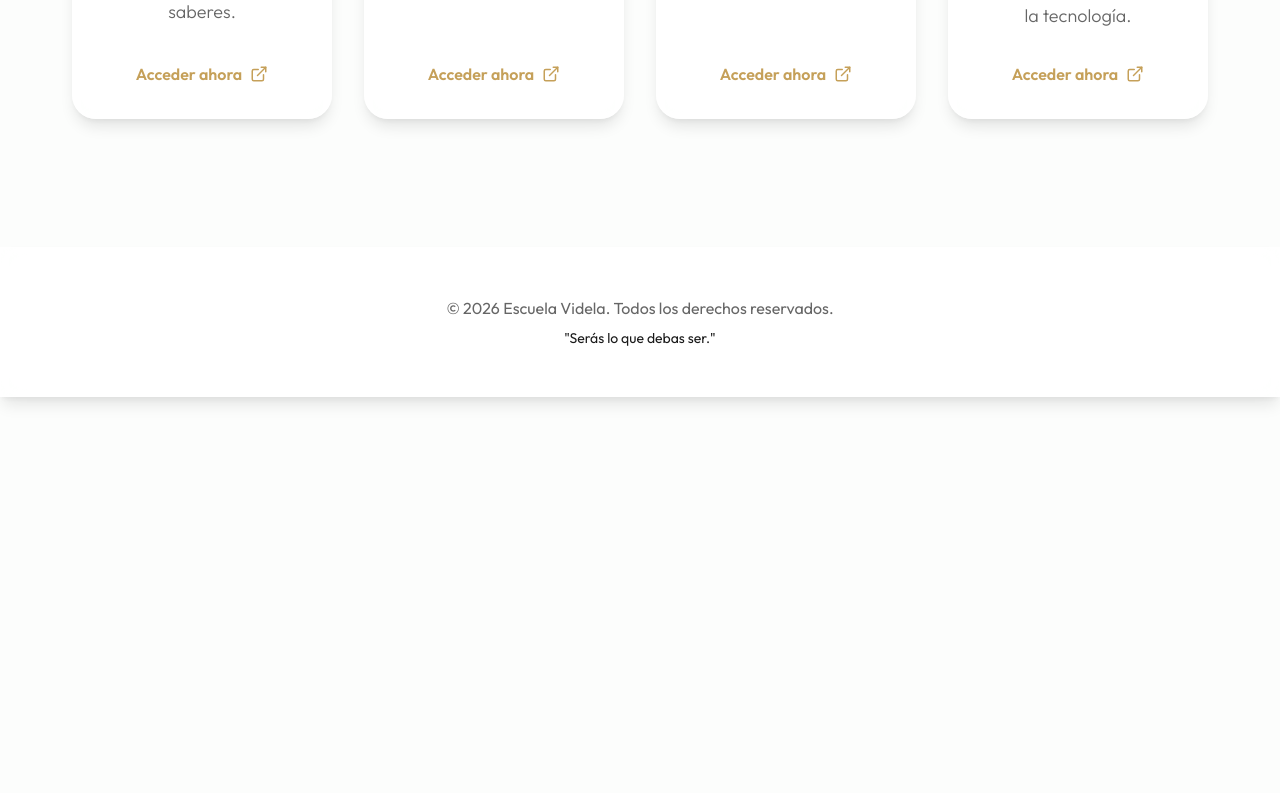
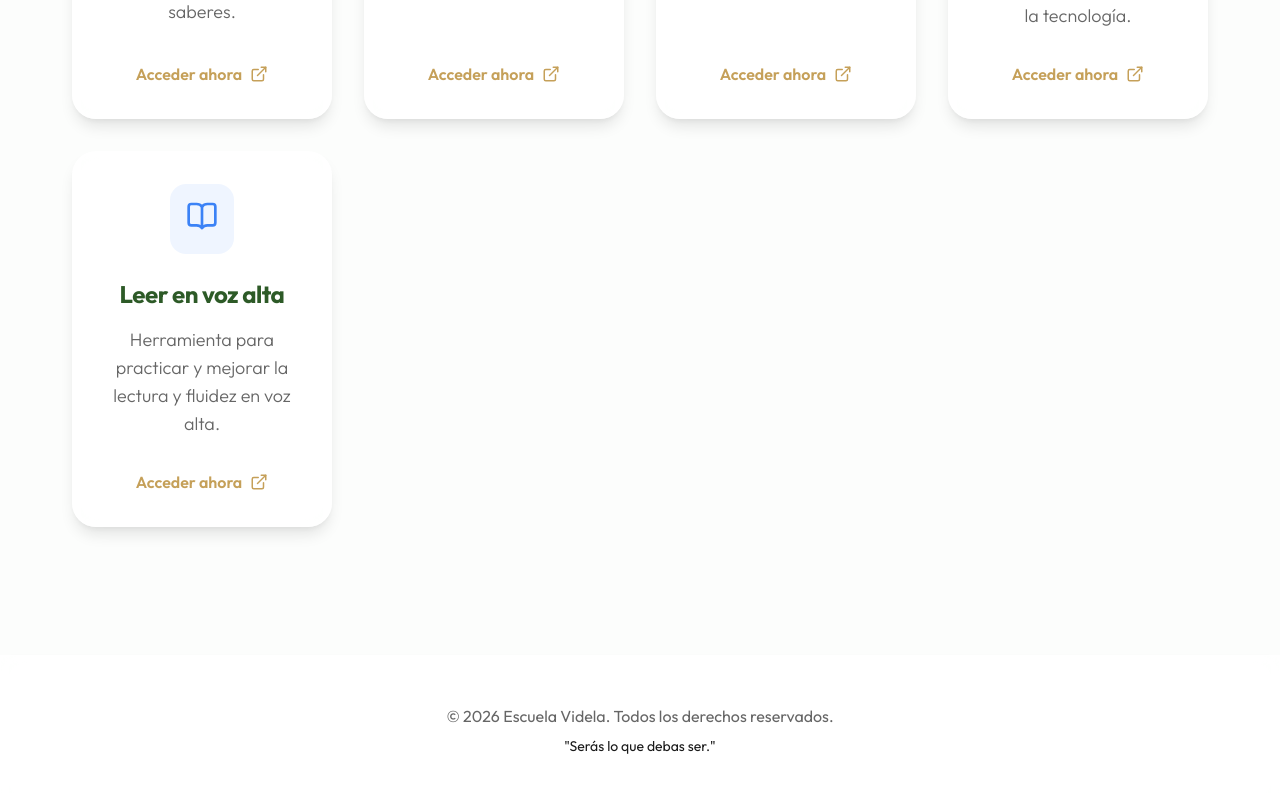
Before and after one commit to JuanQuiroga95/Universo-Videliano, a React (Vite) app: page / in a window 1280 px wide. Shown: the part 899-1692 px from the top of the page. Before the commit the page ends 1296 px from the top, so only its background shows below. Built offline with nearby package versions, Linux system fonts and the light colour scheme.

Commit message:
Agrega herramienta Leer en voz alta

```diff
--- a/src/App.tsx
+++ b/src/App.tsx
@@ -1,5 +1,5 @@
 import React, { useState } from 'react';
-import { ExternalLink, GraduationCap, Users, Heart, Smartphone, FileText } from 'lucide-react';
+import { ExternalLink, GraduationCap, Users, Heart, Smartphone, FileText, BookOpen } from 'lucide-react';
 import './App.css';
 import Informe from './components/Informe';
 
@@ -44,6 +44,13 @@ const appLinks: AppLink[] = [
     url: "https://test-bienestar.vercel.app/",
     icon: <Smartphone size={32} />,
     color: "#8B5CF6"
+  },
+  {
+    title: "Leer en voz alta",
+    description: "Herramienta para practicar y mejorar la lectura y fluidez en voz alta.",
+    url: "https://fluidez-flame.vercel.app/",
+    icon: <BookOpen size={32} />,
+    color: "#3B82F6"
   }
 ];
 
```
